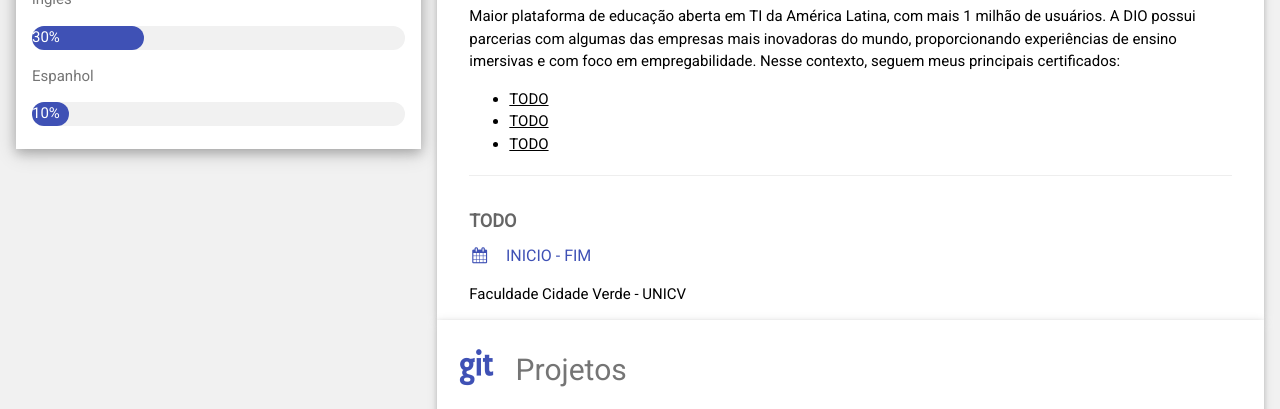
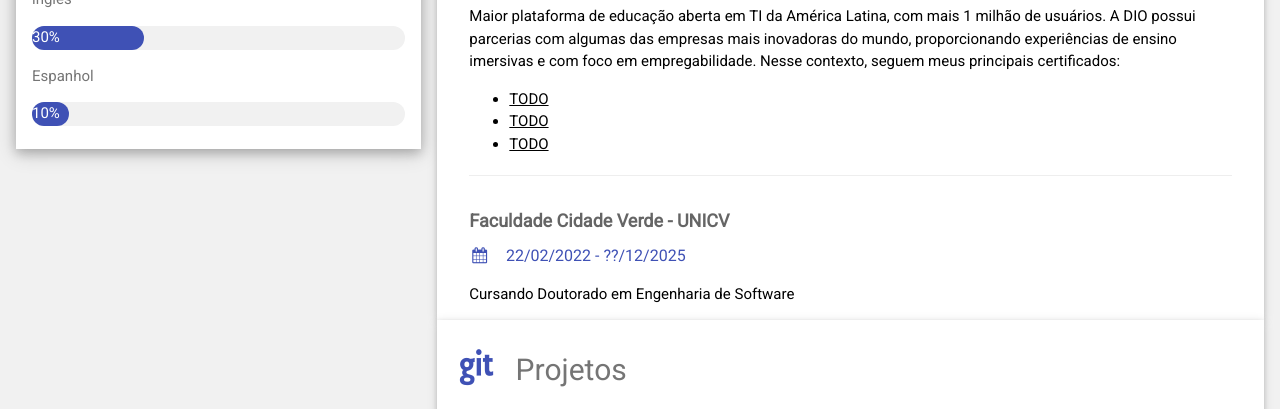
Before and after one commit to JojoRique/Curriculo-Online, a plain HTML site: page index.html in a window 1280 px wide. Shown: the part 804-1213 px from the top of the page. Drawn offline with nearby package versions, Linux system fonts and the light colour scheme.

Commit message:
Doutorado

```diff
--- a/index.html
+++ b/index.html
@@ -131,9 +131,9 @@
               <hr>
             </div>
             <div class="w3-container">
-              <h5 class="w3-opacity"><b>TODO</b></h5>
-              <h6 class="w3-text-indigo"><i class="fa fa-calendar fa-fw w3-margin-right"></i>INICIO - FIM</h6>
-              <p>Faculdade Cidade Verde - UNICV</p>
+              <h5 class="w3-opacity"><b>Faculdade Cidade Verde - UNICV</b></h5>
+              <h6 class="w3-text-indigo"><i class="fa fa-calendar fa-fw w3-margin-right"></i>22/02/2022 - ??/12/2025</h6>
+              <p>Cursando Doutorado em Engenharia de Software</p>
             </div>
           </div>
 
```
